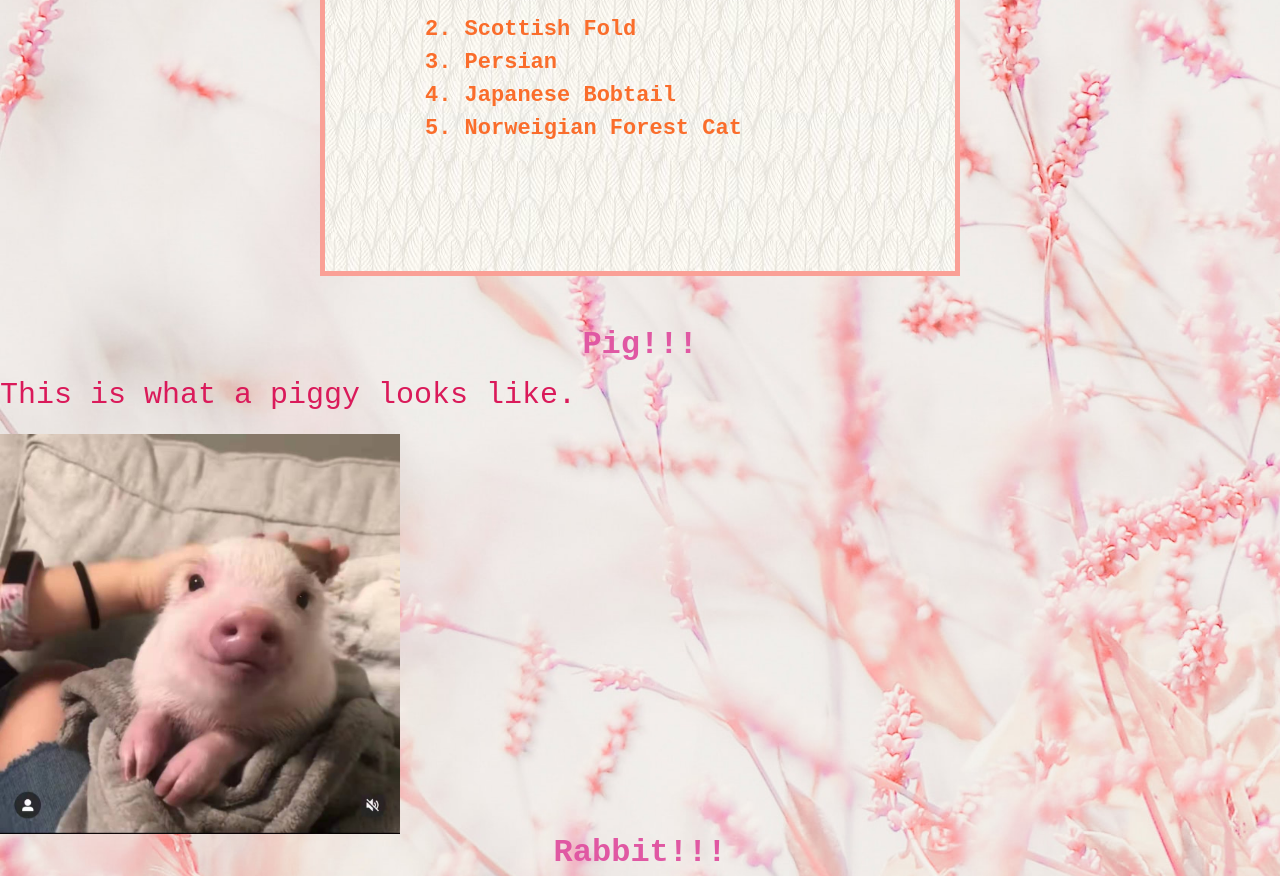
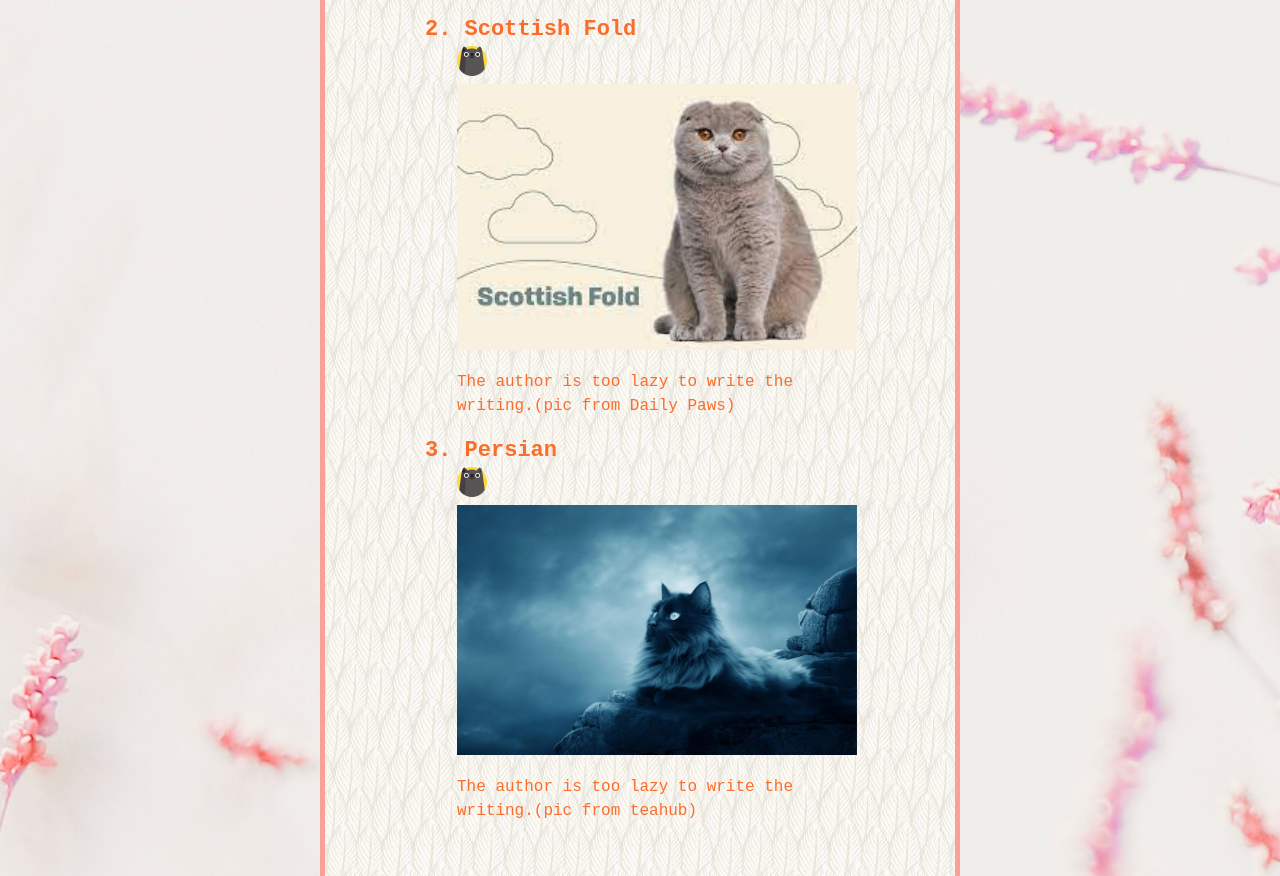
Before and after one commit to sunsetbb/animals, a plain HTML site: page client/index.html in a window 1280 px wide. Shown: the part 2080-2956 px from the top of the page. Drawn offline with nearby package versions, Linux system fonts and the light colour scheme.

Commit message:
finished css html

```diff
--- a/client/index.html
+++ b/client/index.html
@@ -71,24 +71,35 @@
           </li>
 
         </ul>
-        <li>Scottish Fold</li>
-        <li>Persian</li>
-        <li>Japanese Bobtail</li>
-        <li>Norweigian Forest Cat</li>
-
+        <li>Scottish Fold
+          <ul>
+            <li>
+            <img src="img/scottishfold.jfif" alt ="A cute scottish fold!" id = "scottishfold">
+            <p>The author is too lazy to write the writing.(pic from Daily Paws)</p>
+            </li>
+          </ul>
+        </li>
+        <li>Persian
+          <ul>
+            <li>
+            <img src="img/Persian.jpg" alt ="A cute Persian!" id = "Persian">
+            <p>The author is too lazy to write the writing.(pic from teahub)</p>
+            </li>
+          </ul>
+        </li>
       </ol>
     </div>
 
 
 
-    <h2><strong>Pig!!!</strong></h2>
     <div id = "Pig">
+      <h2><strong>Pig!!!</strong></h2>
       <p>This is what a piggy looks like. </p>
       <img src="img/pig1.jpg" alt ="A little piggy" id = "pig1">
     </div>
 
-    <h2><strong>Rabbit!!!</strong></h2>
       <div id = "Rabbit">
+      <h2><strong>Rabbit!!!</strong></h2>
       <p>This is what a Bunny looks like. </p>
       <img src="img/rabbit1.jpg" alt ="A rabbit with santa hat" id = "rabbit1">
       </div>
--- a/client/style.css
+++ b/client/style.css
@@ -22,6 +22,62 @@ h1{
 
 
 #cat {
+    background-color: none;
+    color: rgb(250, 109, 43);
+    font-size: 30px;
+    font-family: 'Courier New', Courier, monospace;
+    font-weight: normal;
+    /*making box now*/
+    max-width: 80%;
+    min-width: 50%;
+        /*auto size box
+        * width:100%;/*
+        testing box size*/
+
+    margin: auto;
+    margin-top: 50px;
+    margin-bottom: 50px;
+    border: 5px;
+    border-color: rgb(250, 160, 150);
+    border-style: solid;
+    padding: 60px 50px 60px 50px;
+    text-align: center;
+    background-image: url(img/bg1.jpg);
+    align-items: center;
+
+    background-repeat: repeat;
+    background-position: center;
+
+}
+#Pig {
+    background-color: none;
+    color: rgb(250, 109, 43);
+    font-size: 30px;
+    font-family: 'Courier New', Courier, monospace;
+    font-weight: normal;
+    /*making box now*/
+    max-width: 80%;
+    min-width: 50%;
+        /*auto size box
+        * width:100%;/*
+        testing box size*/
+
+    margin: auto;
+    margin-top: 50px;
+    margin-bottom: 50px;
+    border: 5px;
+    border-color: rgb(250, 160, 150);
+    border-style: solid;
+    padding: 60px 50px 60px 50px;
+    text-align: center;
+    background-image: url(img/bg1.jpg);
+    align-items: center;
+
+    background-repeat: repeat;
+    background-position: center;
+
+}
+#Rabbit {
     background-color: none;
     color: rgb(250, 109, 43);
     font-size: 30px;
@@ -152,7 +208,16 @@ ul{
     margin-right: 10px;
     padding-top: 50px;
 }
+#Persian{
+    width: 400px;
+    padding-bottom: 20px;
 
+}
+#scottishfold{
+    width: 400px;
+    padding-bottom: 20px;
+
+}
 #pig1{
     width: 400px;
 }
```
Also changed, not shown: client/img/Persian.jpg (added), client/img/scottishfold.jfif (added).
